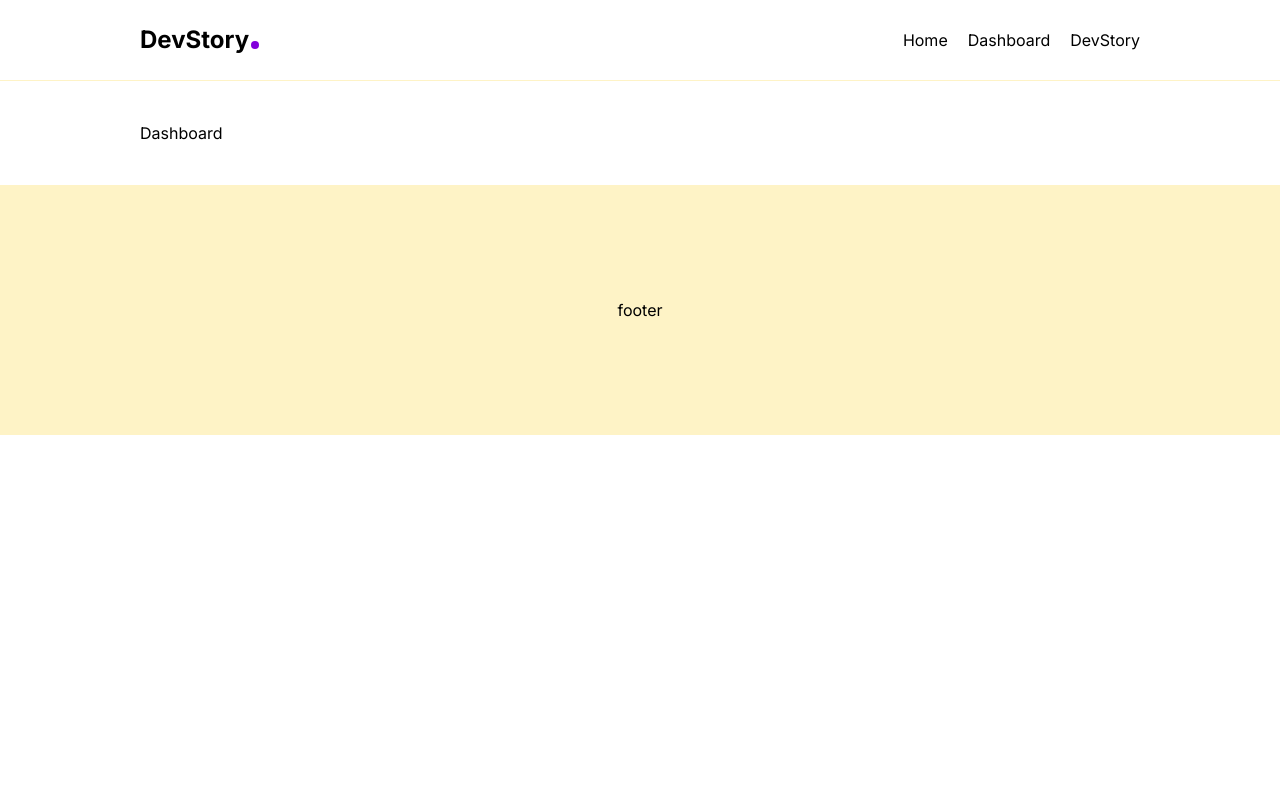
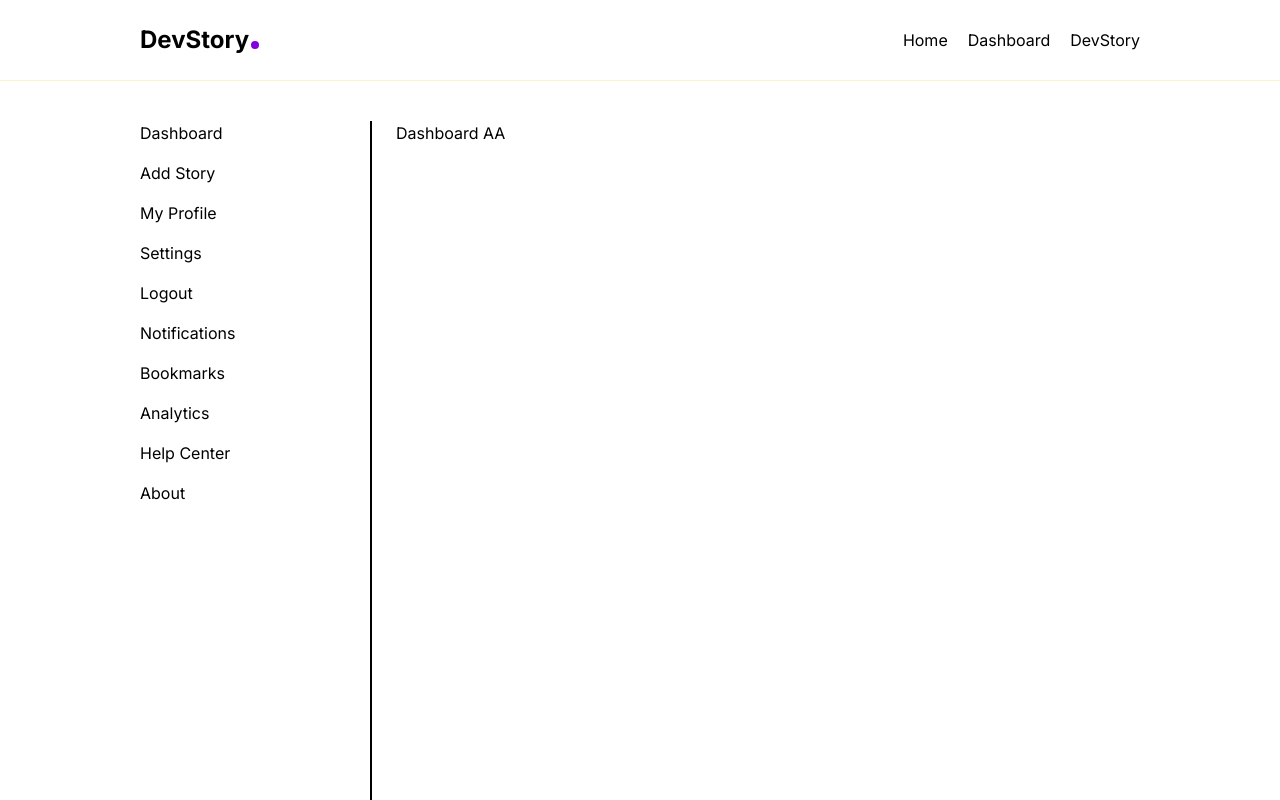
Before and after one commit to githubxiansaiful/dev-story-nextjs, a Next.js app: page /dashboard in a window 1280 px wide. Shown: the top 800 px of the page. Built offline with nearby package versions, Linux system fonts and the light colour scheme.

Commit message:
feat: add DashboardLayout and Sidebar components for improved dashboard structure

```diff
--- /dev/null
+++ b/src/app/dashboard/layout.tsx
@@ -0,0 +1,15 @@
+import Sidebar from '@/components/layout/Sidebar';
+import React from 'react'
+
+const DashboardLayout = ({ children }) => {
+    return (
+        <div className='grid grid-cols-12 gap-6'>
+            <div className='col-span-3 border-r-2 h-screen'>
+                <Sidebar></Sidebar>
+            </div>
+            <div className='col-span-9'>{children}</div>
+        </div>
+    )
+}
+
+export default DashboardLayout;
--- a/src/app/dashboard/page.tsx
+++ b/src/app/dashboard/page.tsx
@@ -2,6 +2,6 @@ import React from 'react'
 
 export default function Dashboard() {
   return (
-    <div>Dashboard</div>
+    <div>Dashboard AA</div>
   )
 }
--- /dev/null
+++ b/src/components/layout/Sidebar.tsx
@@ -0,0 +1,22 @@
+import React from 'react'
+
+const Sidebar = () => {
+    return (
+        <div>
+            <ul className='grid gap-4'>
+                <li>Dashboard</li>
+                <li>Add Story</li>
+                <li>My Profile</li>
+                <li>Settings</li>
+                <li>Logout</li>
+                <li>Notifications</li>
+                <li>Bookmarks</li>
+                <li>Analytics</li>
+                <li>Help Center</li>
+                <li>About</li>
+            </ul>
+        </div>
+    )
+}
+
+export default Sidebar;
```
